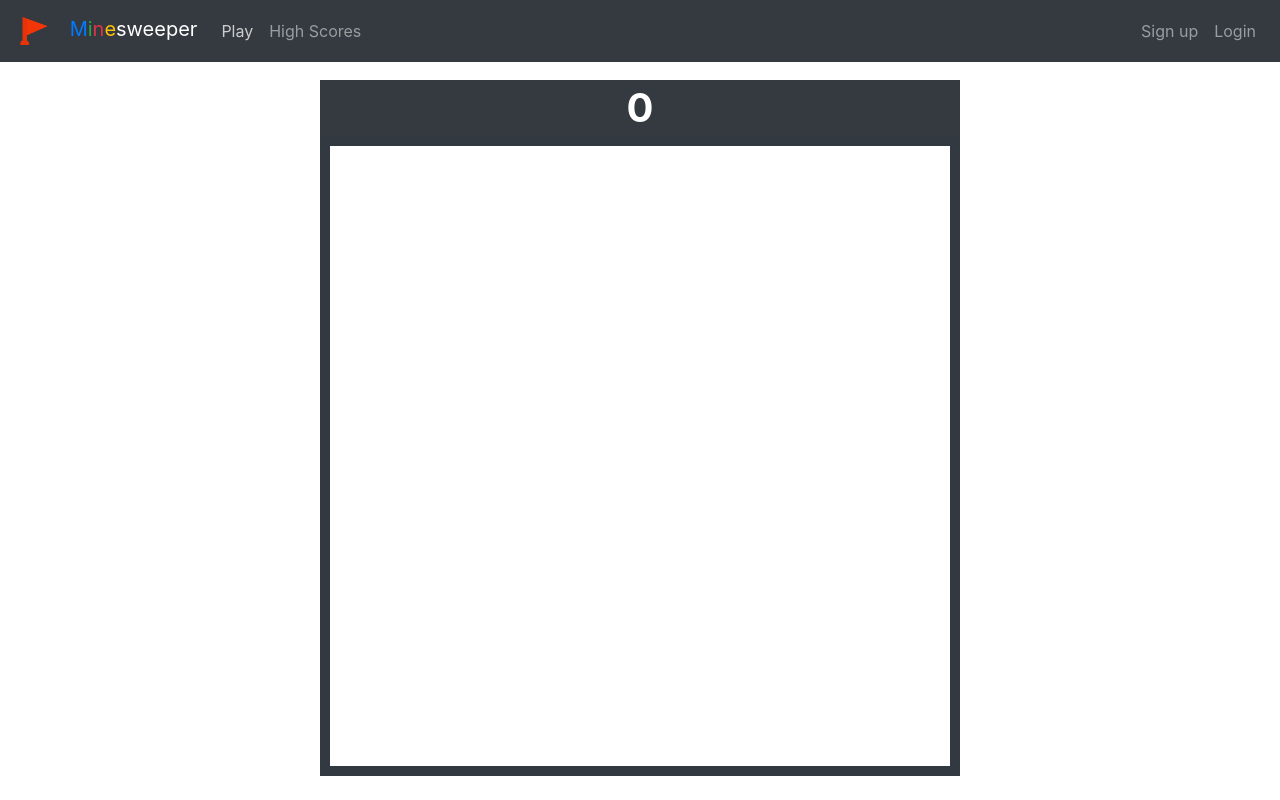
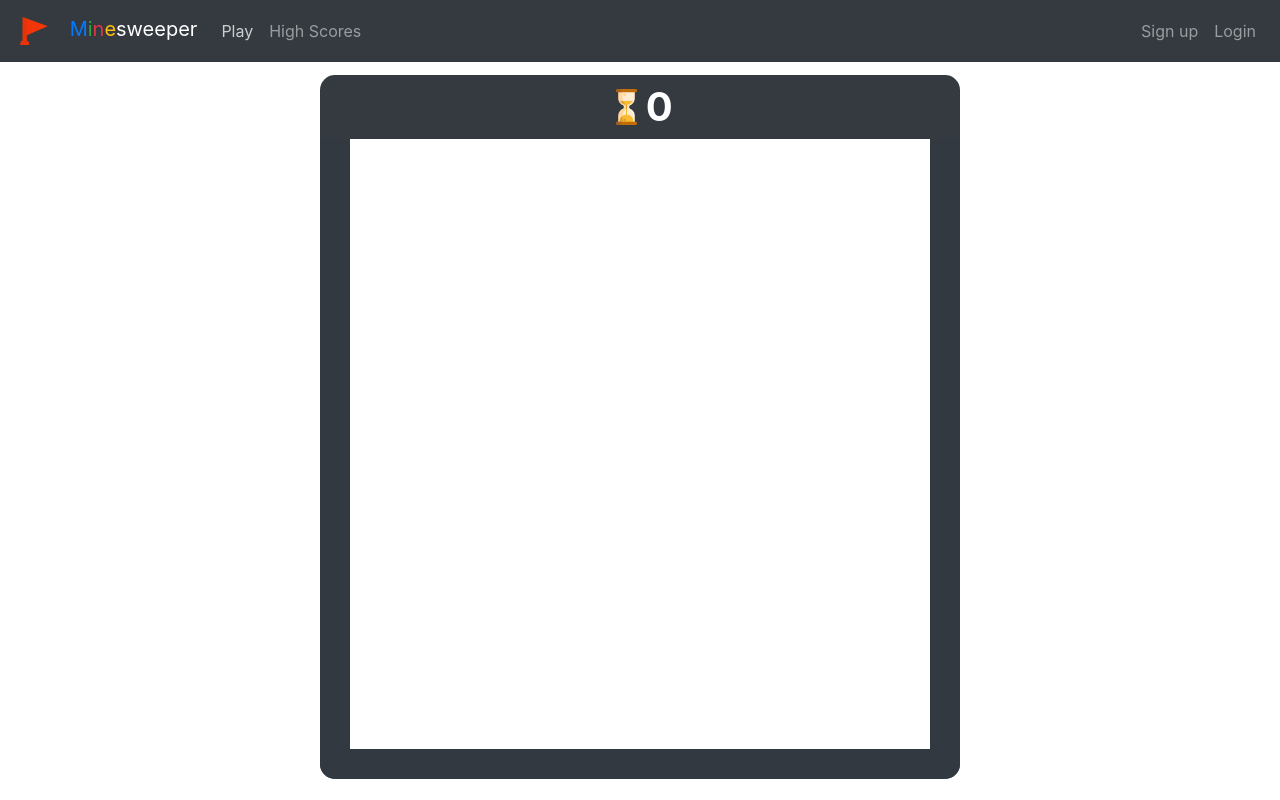
Before and after one commit to lewisjluck/MineSweeper, a Flask app: template templates/play.html in a window 1280 px wide. Run offline with Flask 2, Linux system fonts and the light colour scheme; the template is opened without the code that fills it, so the values that code supplies are empty; some libraries are stand-ins or nearby versions.

Commit message:
Version 1.0 Game section finished. TODO: Login, register, high scores

```diff
--- a/static/detail.css
+++ b/static/detail.css
@@ -1,5 +1,5 @@
 main {
-  padding-top: 80px;
+  padding-top: 75px;
   text-align: center;
 }
 
@@ -44,14 +53,23 @@ main {
   align-items: center;
   font-weight: bold;
   padding: 1vmin;
+  height: 8vmin;
+  border-radius:15px 15px 0 0 ;
+}
+
+.timer img {
+  max-height: 80%;
 }
 
 .grid {
+  cursor: auto;
   width: 80vmin;
   height: 80vmin;
   margin: auto;
   border: solid;
-  border-width: 10px;
+  border-width: 30px;
+  border-top-width: 0px;
+  border-radius: 0 0 15px 15px;
   border-color: rgb(51, 57, 64);
 }
 
--- a/static/game-support.js
+++ b/static/game-support.js
@@ -2,7 +2,7 @@ function getGrid(d, p) {
   var no = [p, p - 1, p + 1, p - d, p - d - 1, p - d + 1, p + d + 1, p + d, p + d - 1]
   var grid = []
   for (i = 0; i < Math.pow(d, 2); i++) {
-    if (Math.round(Math.random()*2) == 0 && !no.includes(i)) {
+    if (Math.round(Math.random()*3) == 0 && !no.includes(i)) {
       grid.push('*');
     } else {
       grid.push(0);
@@ -79,7 +79,7 @@ function revealTile(id, grid) {
       text = "";
       break;
     case '1':
-      colour = "blue";
+      colour = "royalblue";
       break;
     case '2':
       colour = "green";
@@ -91,7 +91,7 @@ function revealTile(id, grid) {
       colour = "purple";
       break;
     case '5':
-      colour = "orange";
+      colour = "darkorange";
       break;
     case '6':
       colour = "yellow";
@@ -107,6 +107,7 @@ function revealTile(id, grid) {
   }
   $("#" + id).css("color", colour);
   $("#" + id).text(text);
+  $("#" + id).removeClass("inplay")
 }
 
 function getGaps(grid, d) {
@@ -301,24 +302,26 @@ function DFS(grid, i, gaps, d) {
   return gaps;
 }
 
-function gameOver(grid, index) {
+function gameOver(grid, index, flagged) {
   bombs = [];
   for (i = 0; i < grid.length; i++) {
-    if (grid[i] == "*") {
+    if (grid[i] == "*" && !flagged.includes(i.toString())) {
       bombs.push(i);
     }
   }
+  interval = 5000/bombs.length
   $("#" + index).addClass("bomb image");
-  bombs.splice((bombs.indexOf(index) - 2), 1);
+  bombs.splice(bombs.indexOf(parseInt(index)), 1);
   timerStatus = setInterval(function () {
-    $("#" + bombs.splice((Math.round(Math.random * bombs.length), 0) - 1).toString()).addClass("bomb image");
-    if (bombs.length == 0 ) {
+    $("#" + bombs.splice((Math.round(Math.random() * bombs.length)), 1).toString()).addClass("bomb image");
+    if (bombs.length == 0) {
       clearInterval(timerStatus);
+      presentMessage("Game Over! ");
     }
-  }, 1000);
-
+  }, interval);
 }
 
-function revealZero(grid, index) {
-
+function presentMessage(message) {
+  $("#overlay").css("display", "flex");
+  $("#overlay").append("<span id=\"message\">" + message + "<br> <a href=\"play\">Play Again?</a></span>");
 }
--- a/templates/play.html
+++ b/templates/play.html
@@ -3,17 +3,21 @@
 {% block title %}Play Minesweeper{% endblock %}
 
 {% block body %}
-  <div class="timer row bg-dark">
-    0
+  <div id="overlay">
+
+  </div>
+  <div class="timer bg-dark">
+    <img src="../static/deadline.png" alt="Timer Icon">
+    <span id="timer">0</span>
   </div>
   <div oncontextmenu="return false;" class="grid container">
     {% for i in range(d) %}
       <div class="row">
         {% for j in range(d) %}
           {% if j%2 == i%2 %}
-            <div class="col-sm d" id="{{i * d + j}}"></div>
+            <div class="col-sm d inplay" id="{{i * d + j}}"></div>
           {% else %}
-            <div class="col-sm g" id="{{i * d + j}}"></div>
+            <div class="col-sm g inplay" id="{{i * d + j}}"></div>
           {% endif %}
         {% endfor %}
       </div>
@@ -42,15 +46,16 @@
     var count = 0
     var revealed = []
     var flagged = []
+    var stopped = false;
     $(".col-sm").click(function() {
+      if (!stopped) {
         if (count == 0) {
           grid = getGrid(dimensions, parseInt($(this).attr("id")));
           gaps = getGaps(grid, dimensions)
-        console.log(gaps);
           count ++;
-        timer = 0;
-        setInterval(function () {
-          $(".timer").text(timer.toString());
+          timer = 1;
+          timing = setInterval(function () {
+            $("#timer").text(timer.toString());
             timer ++;
           }, 1000);
         }
@@ -71,17 +76,36 @@
           if (gapsArray != undefined) {
             for (i = 0; i < gaps[gapsArray].length; i++) {
               revealTile(gaps[gapsArray][i].toString(), grid);
+              if (!revealed.includes(gaps[gapsArray][i].toString())) {
                 revealed.push(gaps[gapsArray][i].toString());
               }
+            }
           } else if (grid[parseInt(id)] == '*') {
-          gameOver(grid, id);
+            stopped = true;
+            clearInterval(timing);
+            gameOver(grid, id, flagged);
           } else {
             revealTile(id, grid);
-          revealed.push(id);
+            if (!revealed.includes(id)) {
+              revealed.push(id)
+            }
+          }
+          not = []
+          for (i = 0; i < grid.length; i++) {
+            if (!flagged.includes(i.toString()) && !revealed.includes(i.toString()))
+              not.push(i)
+          }
+          if (revealed.length + flagged.length == grid.length) {
+            stopped = true;
+            clearInterval(timing);
+            time = $("#timer").text();
+            presentMessage("Congratulations! <br> You won with a score of " + time + "!");
+          }
         }
       }
     });
     $(".col-sm").contextmenu(function() {
+      if (!stopped) {
         id = $(this).attr("id");
         if (!revealed.includes(id)) {
           if (flagged.includes(id)) {
@@ -92,7 +116,13 @@
             $(this).addClass("flag image");
           }
         }
-
+        if (revealed.length + flagged.length == grid.length) {
+          stopped = true;
+          clearInterval(timing);
+          time = $("#timer").text();
+          presentMessage("Congratulations! <br> You won with a score of " + time + "!");
+        }
+      }
     });
   });
   </script>
```
Also changed, not shown: other parts of static/detail.css (+42 -2 lines), templates/start.html (+4 -4 lines), static/deadline.png (added), static/explosion.png (added), static/flag.png (added), static/mine.png (added). Lines whose indentation alone changed are shown as unchanged.
